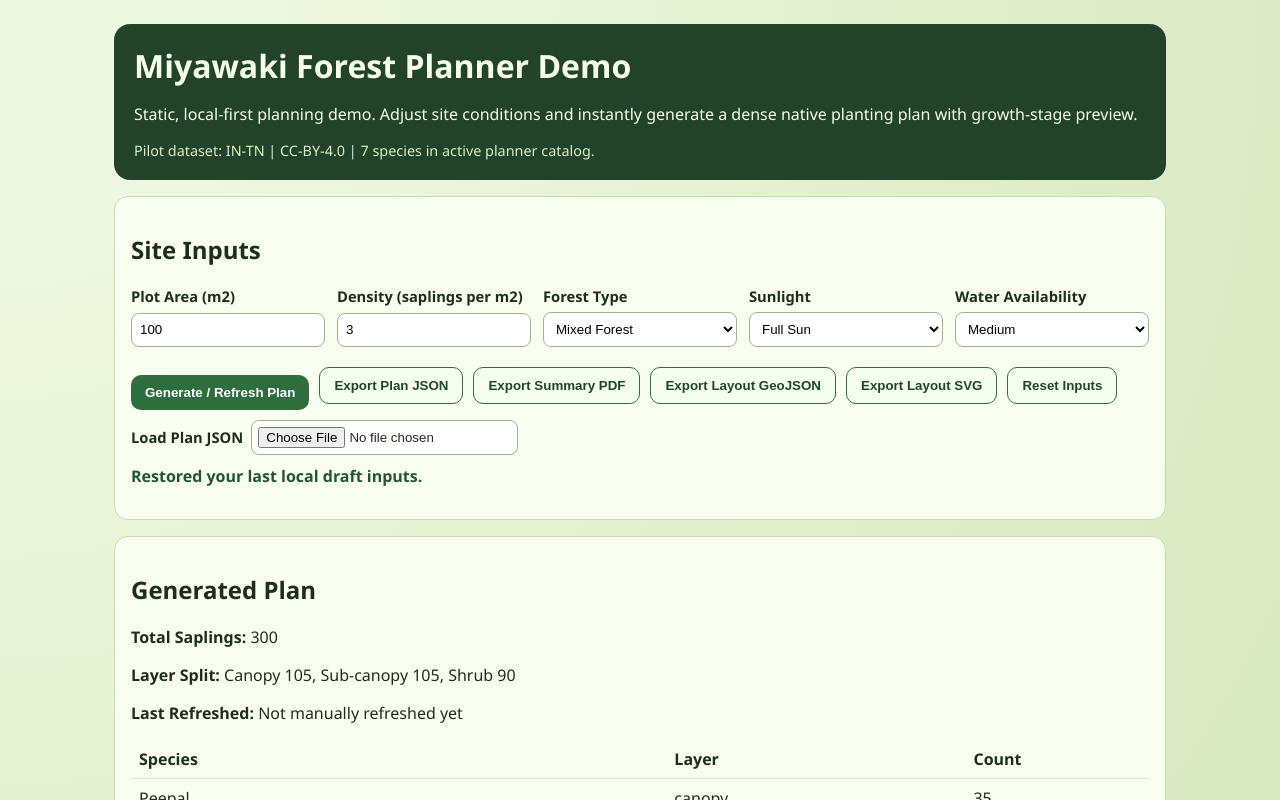
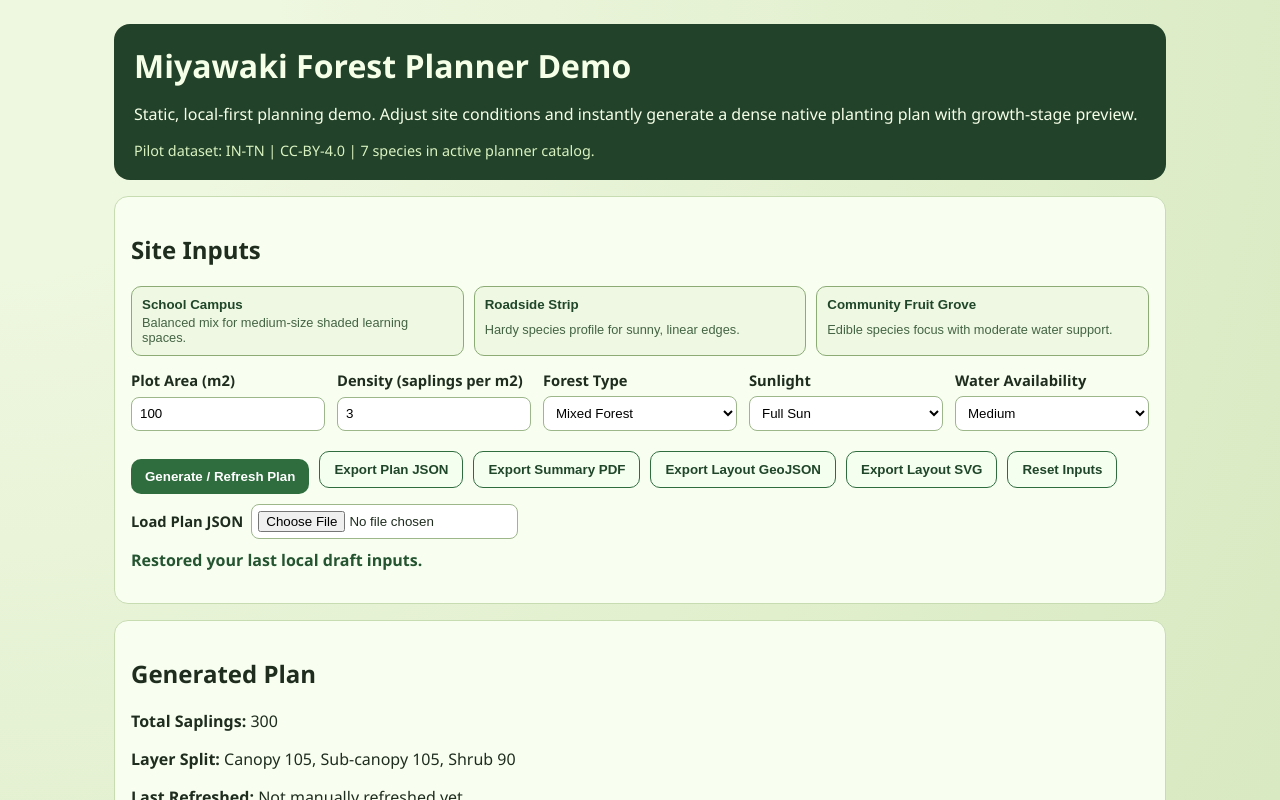
Before and after one commit to sivashankarplaraj/MiyawakiForestPlanning, a React (Vite) app: page / in a window 1280 px wide. Shown: the top 800 px of the page. Built offline with nearby package versions, Linux system fonts and the light colour scheme.

Commit message:
feat(m1): add one-click scenario presets

```diff
--- a/src/App.tsx
+++ b/src/App.tsx
@@ -6,6 +6,7 @@ import { buildMaintenanceGuidance } from "./lib/guidance";
 import { createLayoutGeoJson, createLayoutSvg, generateLayoutPoints } from "./lib/layoutExport";
 import { generatePlan } from "./lib/planner";
 import { createPlanDocument, parsePlanDocument, toInputFromPlanDocument } from "./lib/planDocument";
+import { getPresetById, scenarioPresets } from "./lib/presets";
 import type { ForestType, PlanInput } from "./types";
 
 const forestTypeOptions: Array<{ value: ForestType; label: string }> = [
@@ -199,6 +200,17 @@ export default function App() {
     setStatusMessage("Draft reset to default inputs.");
   }
 
+  function applyPreset(presetId: string) {
+    const preset = getPresetById(presetId);
+    if (!preset) {
+      return;
+    }
+
+    setInput(preset.input);
+    setGeneratedAt(new Date().toLocaleString());
+    setStatusMessage(`Preset applied: ${preset.label}`);
+  }
+
   return (
     <div className="page">
       <header className="hero">
@@ -215,6 +227,14 @@ export default function App() {
 
       <section className="card controls">
         <h2>Site Inputs</h2>
+        <div className="preset-row" aria-label="Scenario presets">
+          {scenarioPresets.map((preset) => (
+            <button key={preset.id} className="preset-button" onClick={() => applyPreset(preset.id)} title={preset.description}>
+              <span>{preset.label}</span>
+              <small>{preset.description}</small>
+            </button>
+          ))}
+        </div>
         <div className="grid">
           <label>
             Plot Area (m2)
--- /dev/null
+++ b/src/lib/presets.ts
@@ -0,0 +1,51 @@
+import type { PlanInput } from "../types";
+
+export interface ScenarioPreset {
+  id: string;
+  label: string;
+  description: string;
+  input: PlanInput;
+}
+
+export const scenarioPresets: ScenarioPreset[] = [
+  {
+    id: "school-campus",
+    label: "School Campus",
+    description: "Balanced mix for medium-size shaded learning spaces.",
+    input: {
+      areaM2: 220,
+      densityPerM2: 3,
+      forestType: "shade",
+      sunlight: "partial_shade",
+      waterAvailability: "medium"
+    }
+  },
+  {
+    id: "roadside-strip",
+    label: "Roadside Strip",
+    description: "Hardy species profile for sunny, linear edges.",
+    input: {
+      areaM2: 160,
+      densityPerM2: 2.5,
+      forestType: "climate_resilience",
+      sunlight: "full_sun",
+      waterAvailability: "low"
+    }
+  },
+  {
+    id: "community-fruit-grove",
+    label: "Community Fruit Grove",
+    description: "Edible species focus with moderate water support.",
+    input: {
+      areaM2: 300,
+      densityPerM2: 3,
+      forestType: "fruit",
+      sunlight: "full_sun",
+      waterAvailability: "medium"
+    }
+  }
+];
+
+export function getPresetById(id: string): ScenarioPreset | undefined {
+  return scenarioPresets.find((preset) => preset.id === id);
+}
--- a/src/styles.css
+++ b/src/styles.css
@@ -48,6 +48,39 @@ body {
   display: grid;
   grid-template-columns: repeat(auto-fit, minmax(180px, 1fr));
   gap: 12px;
+}
+
+.preset-row {
+  margin-bottom: 14px;
+  display: grid;
+  grid-template-columns: repeat(auto-fit, minmax(220px, 1fr));
+  gap: 10px;
+}
+
+.preset-button {
+  border: 1px solid #8cab75;
+  background: #eef8e3;
+  color: #1f4628;
+  border-radius: 10px;
+  padding: 10px;
+  text-align: left;
+  display: grid;
+  gap: 3px;
+  cursor: pointer;
+}
+
+.preset-button:hover {
+  background: #e4f3d4;
+  border-color: #73985a;
+}
+
+.preset-button span {
+  font-weight: 700;
+}
+
+.preset-button small {
+  color: #446444;
+  font-size: 0.8rem;
 }
 
 label {
```
Also changed, not shown: 2 other files (tests, documents, lock files or other folders).
